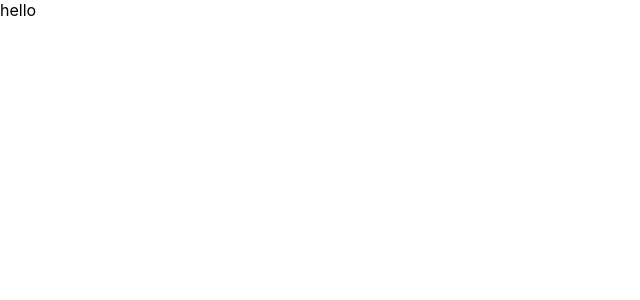
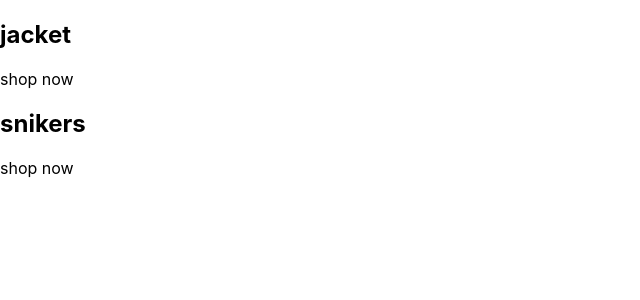
Before and after one commit to chitrang313/react-crwn-clothing, a React (Create React App) app: page / in a window 1280 px wide. Shown: the top 300 px of the page, without its empty margins (0-640 px from the left). Built offline with nearby package versions, Linux system fonts and the light colour scheme.

Commit message:
categroies display basic

```diff
--- a/src/App.js
+++ b/src/App.js
@@ -1,5 +1,29 @@
 function App() {
-  return <div>hello</div>;
+
+  const categories = [
+    {
+      id:0,
+      title:"jacket"
+    },
+    {
+      id:1,
+      title:"snikers"
+    },
+  ];
+
+  return (
+    <div className="categories-container">
+      {categories.map((c) => (
+        <div className="category-container">
+          <div className="background-image"/>
+          <div className="catefory-body-container">
+            <h2>{c.title}</h2>
+            <p>shop now</p>
+          </div>
+        </div>
+      ))}
+    </div>
+  );
 }
 
 export default App;
```
